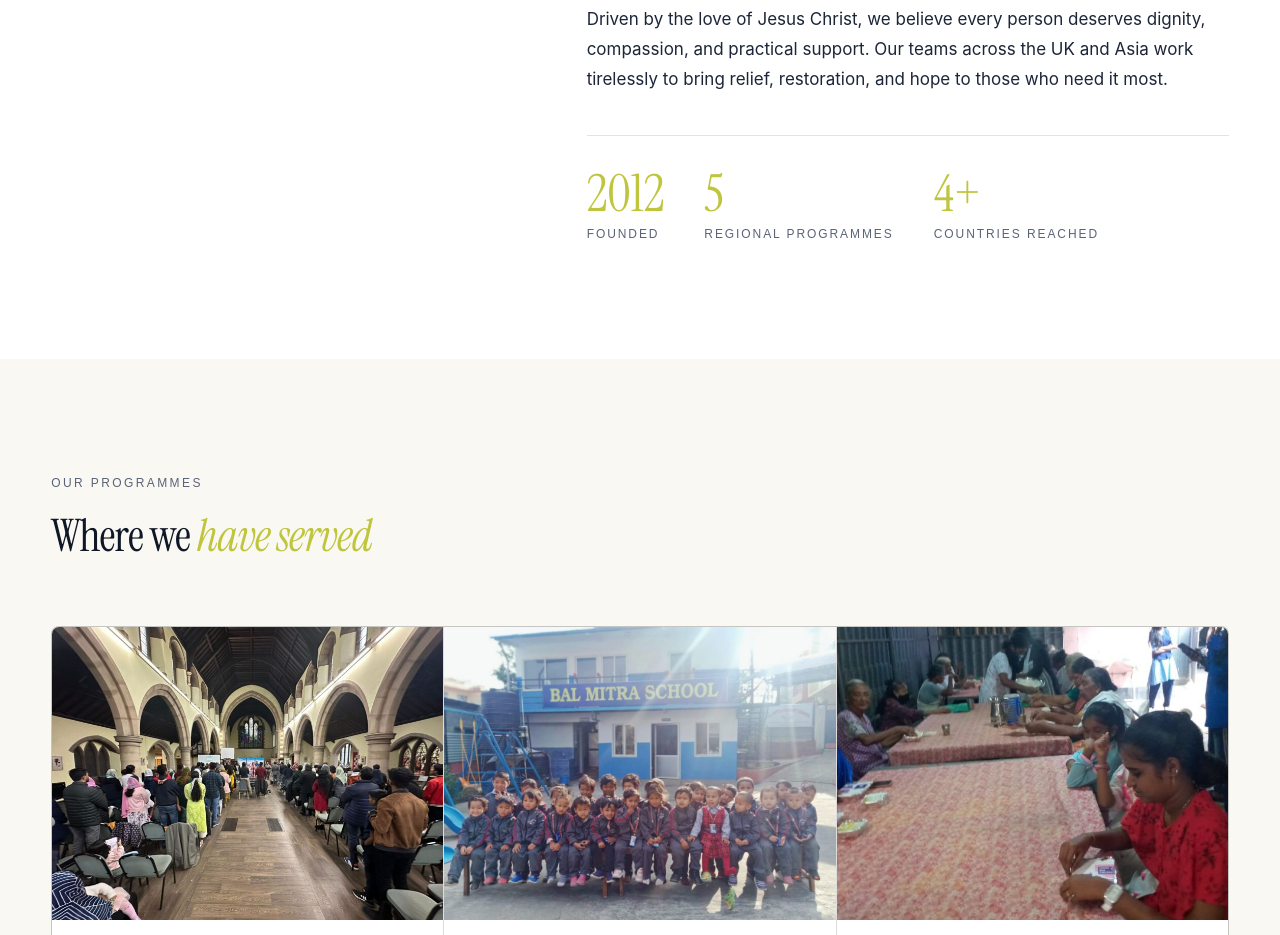
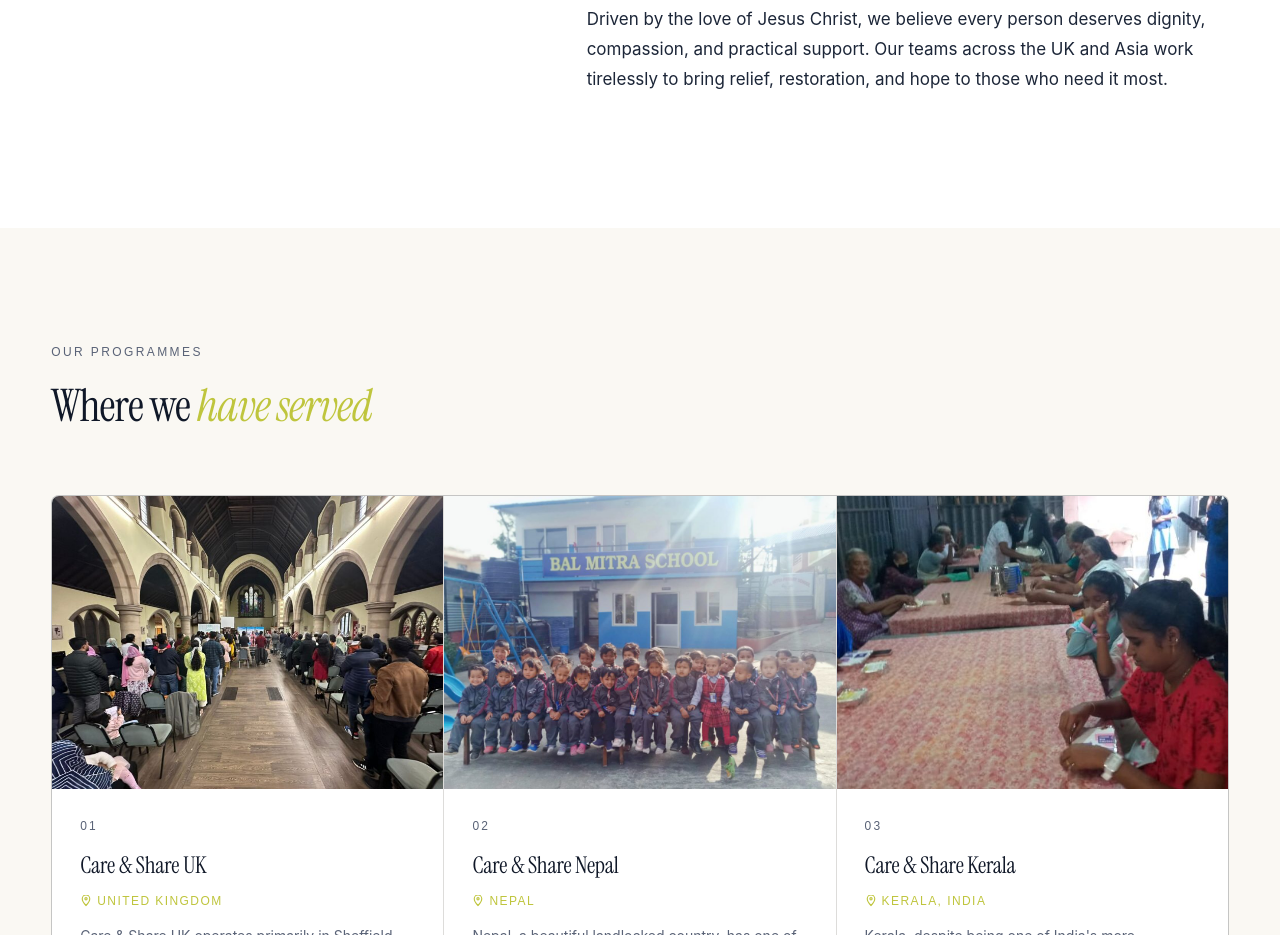
Before and after one commit to ourjesuslives2026/ourjesuslives, a React (Vite) app: page /care-share in a window 1280 px wide. Shown: the part 980-1915 px from the top of the page. Built offline with nearby package versions, Linux system fonts and the light colour scheme; a web font is replaced by a local one.

Commit message:
Remove stats block from Care & Share main page
Co-Authored-By: Claude Sonnet 4.6 <noreply@anthropic.com>

```diff
--- a/src/pages/CareSharePage.jsx
+++ b/src/pages/CareSharePage.jsx
@@ -62,20 +62,6 @@ export default function CareSharePage() {
               compassion, and practical support. Our teams across the UK and Asia work
               tirelessly to bring relief, restoration, and hope to those who need it most.
             </p>
-            <div className="cs__stats">
-              <div className="cs__stat">
-                <div className="cs__stat-num">2012</div>
-                <div className="cs__stat-label">Founded</div>
-              </div>
-              <div className="cs__stat">
-                <div className="cs__stat-num">5</div>
-                <div className="cs__stat-label">Regional Programmes</div>
-              </div>
-              <div className="cs__stat">
-                <div className="cs__stat-num">4+</div>
-                <div className="cs__stat-label">Countries Reached</div>
-              </div>
-            </div>
           </div>
         </div>
       </section>
```
